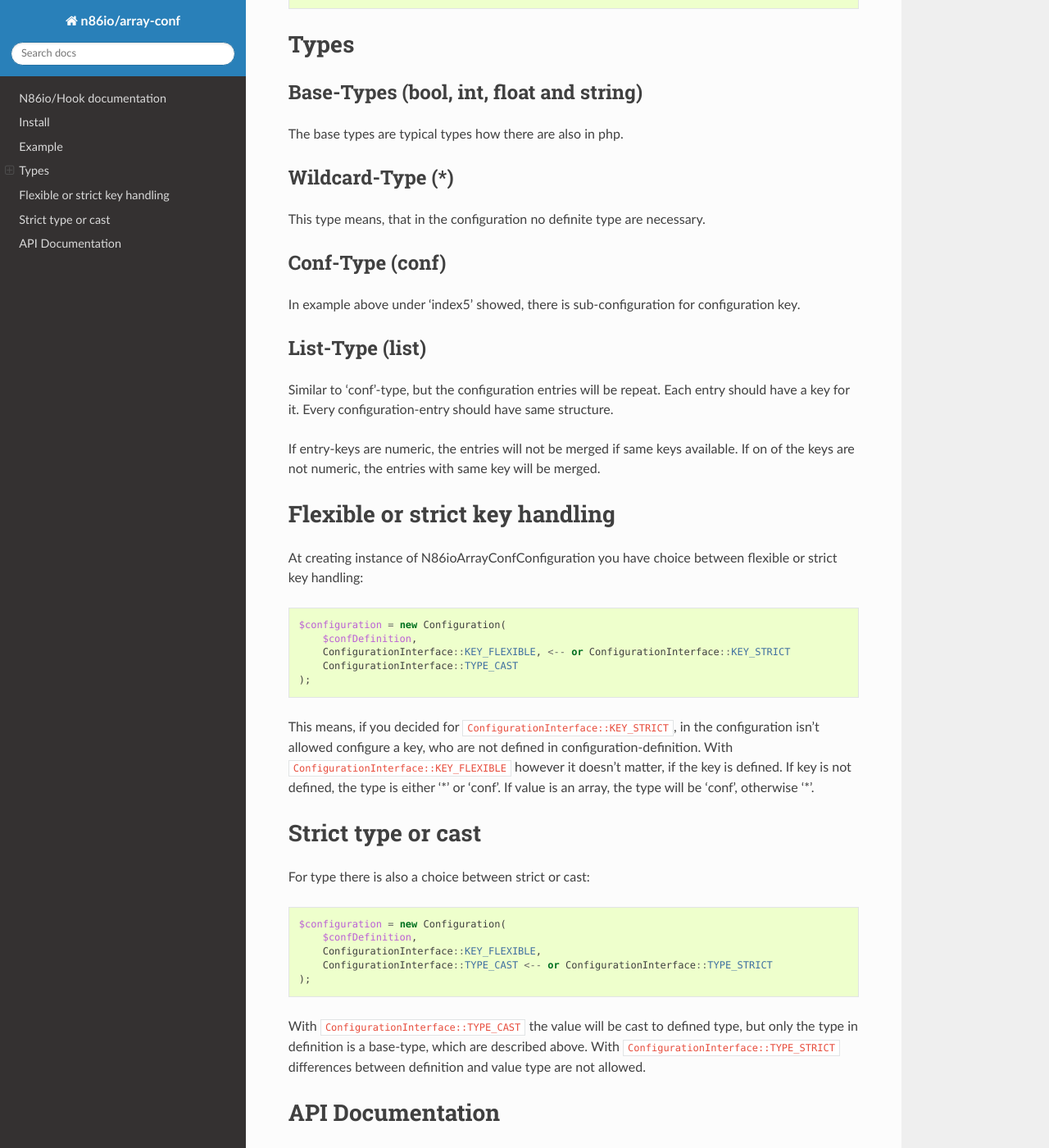
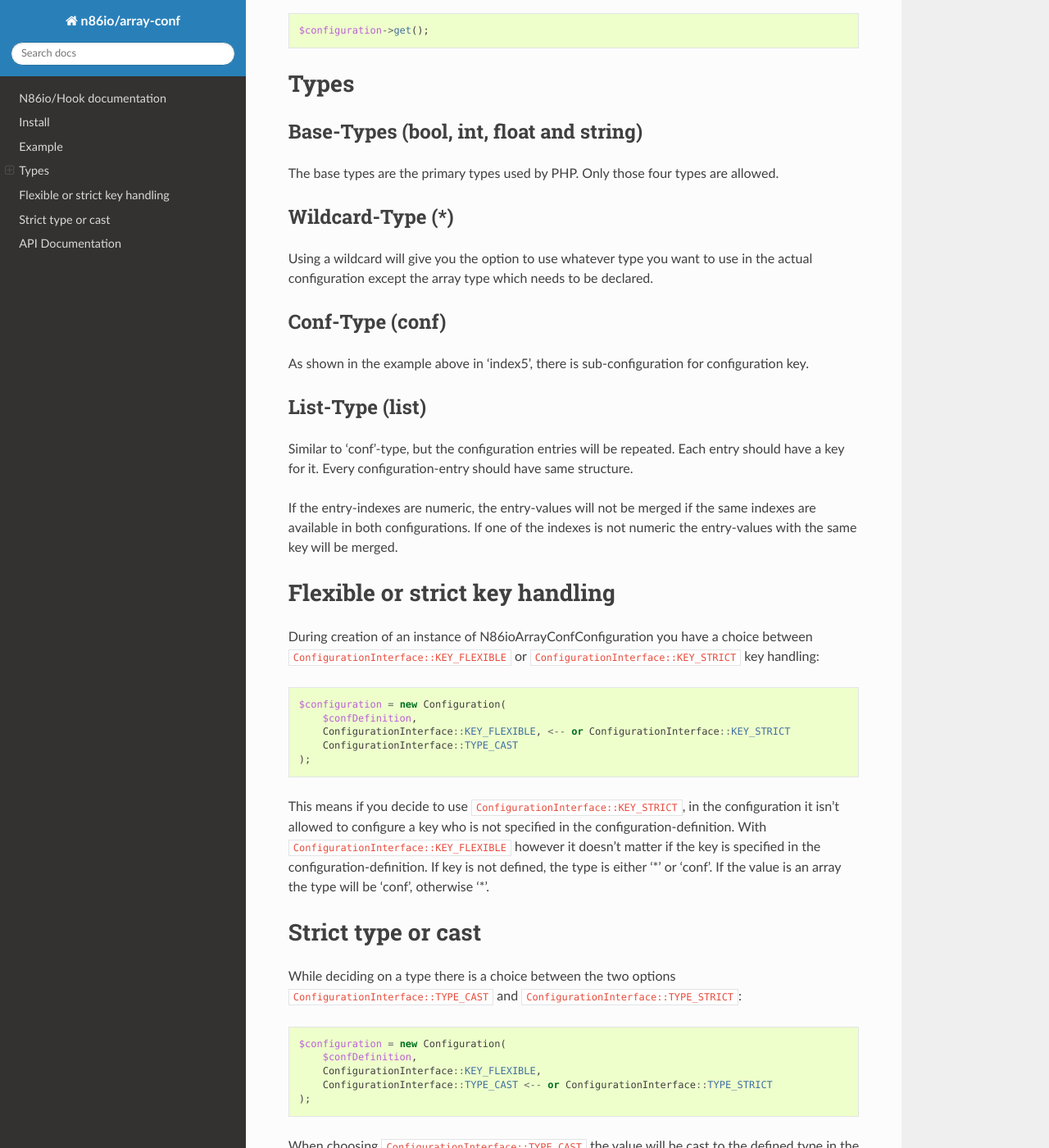
Before and after one commit to bennykurz/array-conf, a Sphinx documentation site: the page built from doc/index.rst, in a window 1280 px wide and 1400 px high, scrolled down 1877 px. Shown: the whole window at 82% size. Built offline with Sphinx 7.4.7 and the Read the Docs theme 2.0.0, drawn with Linux system fonts in a browser that asks for light colours; some of the changed text lies outside the part shown.

Commit message:
Proof reading the documentation

```diff
--- a/composer.json
+++ b/composer.json
@@ -1,6 +1,6 @@
 {
   "name": "n86io/array-conf",
-  "description": "Manage configuration using arrays with validating keys and values.",
+  "description": "Configuration management which handles the setup and validation of a configuration consisting of keys and values stored in an array structure. It also handles the merging of two distinct configurations into one configuration.",
   "license": "GPL-3.0+",
   "keywords": [
     "configuration"
--- a/doc/index.rst
+++ b/doc/index.rst
@@ -1,23 +1,24 @@
 N86io/Hook documentation
 ========================
 
-Manage configuration using arrays with validating keys and values.
+Configuration management which handles the setup and validation of a configuration consisting of keys and values stored
+in an array structure. It also handles the merging of two distinct configurations into one configuration.
 
 Install
 =======
 
-For using this packages, please read `composer documentation
-<https://getcomposer.org/doc>`_ how to use composer and packages for it.
+For using this packages, please read `composer documentation <https://getcomposer.org/doc>`_ on how to use composer and
+packages for it.
 
 Package name for this hook package is ``n86io/array-conf``.
 
 Example
 =======
 
-For using array-conf, first you need a configuration definition, which define the configuration keys and the types for
+For using array-conf, first you need a configuration definition which defines the configuration keys and the types for
 it.
 
-Here at first a complete definition-example:
+First, here is a complete definition-example:
 
 .. code-block:: php
 
@@ -86,7 +87,8 @@
     );
     $configuration->add($conf);
 
-You can add some further configuration arrays. The arrays will be merged. Second configuration will be overwrite first.
+You can add further configuration arrays. The arrays will be merged. The second configuration will overwrite the
+first.
 
 At last, just get the valid and merged configuration:
 
@@ -100,31 +102,33 @@
 Base-Types (bool, int, float and string)
 ^^^^^^^^^^^^^^^^^^^^^^^^^^^^^^^^^^^^^^^^
 
-The base types are typical types how there are also in php.
+The base types are the primary types used by PHP. Only those four types are allowed.
 
 Wildcard-Type (*)
 ^^^^^^^^^^^^^^^^^
 
-This type means, that in the configuration no definite type are necessary.
+Using a wildcard will give you the option to use whatever type you want to use in the actual configuration except the
+array type which needs to be declared.
 
 Conf-Type (conf)
 ^^^^^^^^^^^^^^^^
 
-In example above under 'index5' showed, there is sub-configuration for configuration key.
+As shown in the example above in 'index5', there is sub-configuration for configuration key.
 
 List-Type (list)
 ^^^^^^^^^^^^^^^^
 
-Similar to 'conf'-type, but the configuration entries will be repeat. Each entry should have a key for it. Every
+Similar to 'conf'-type, but the configuration entries will be repeated. Each entry should have a key for it. Every
 configuration-entry should have same structure.
 
-If entry-keys are numeric, the entries will not be merged if same keys available. If on of the keys are not numeric,
-the entries with same key will be merged.
+If the entry-indexes are numeric, the entry-values will not be merged if the same indexes are available in both
+configurations. If one of the indexes is not numeric the entry-values with the same key will be merged.
 
 Flexible or strict key handling
 ===============================
 
-At creating instance of \N86io\ArrayConf\Configuration you have choice between flexible or strict key handling:
+During creation of an instance of \N86io\ArrayConf\Configuration you have a choice between
+``ConfigurationInterface::KEY_FLEXIBLE`` or ``ConfigurationInterface::KEY_STRICT`` key handling:
 
 .. code-block:: php
 
@@ -134,15 +138,16 @@
         ConfigurationInterface::TYPE_CAST
     );
 
-This means, if you decided for ``ConfigurationInterface::KEY_STRICT``, in the configuration isn't allowed configure a
-key, who are not defined in configuration-definition. With ``ConfigurationInterface::KEY_FLEXIBLE`` however it doesn't
-matter, if the key is defined. If key is not defined, the type is either '*' or 'conf'. If value is an array, the type
-will be 'conf', otherwise '*'.
+This means if you decide to use ``ConfigurationInterface::KEY_STRICT``, in the configuration it isn't allowed to
+configure a key who is not specified in the configuration-definition. With ``ConfigurationInterface::KEY_FLEXIBLE``
+however it doesn't matter if the key is specified in the configuration-definition. If key is not defined, the type is
+either '*' or 'conf'. If the value is an array the type will be 'conf', otherwise '*'.
 
 Strict type or cast
 ===================
 
-For type there is also a choice between strict or cast:
+While deciding on a type there is a choice between the two options ``ConfigurationInterface::TYPE_CAST`` and
+``ConfigurationInterface::TYPE_STRICT``:
 
 .. code-block:: php
 
@@ -152,9 +157,10 @@
         ConfigurationInterface::TYPE_CAST <-- or ConfigurationInterface::TYPE_STRICT
     );
 
-With ``ConfigurationInterface::TYPE_CAST`` the value will be cast to defined type, but only the type in definition is
-a base-type, which are described above. With ``ConfigurationInterface::TYPE_STRICT`` differences between definition and
-value type are not allowed.
+When choosing ``ConfigurationInterface::TYPE_CAST`` the value will be cast to the defined type in the
+configuration-definition, but only if the type is a base-type as is described above. With
+``ConfigurationInterface::TYPE_STRICT`` differences between the defined type specified in the
+configuration-definition and the actual type used are not allowed.
 
 API Documentation
 =================
```
Also changed, not shown: other parts of doc/index.rst (+2 -2 lines).
